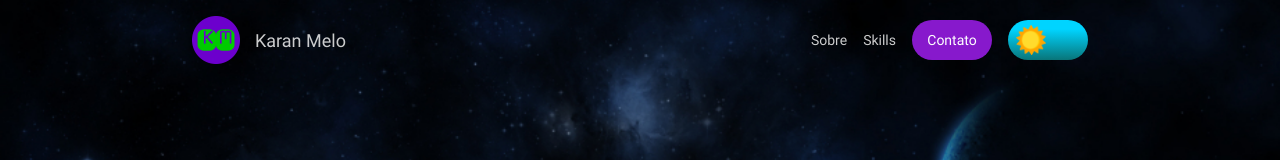
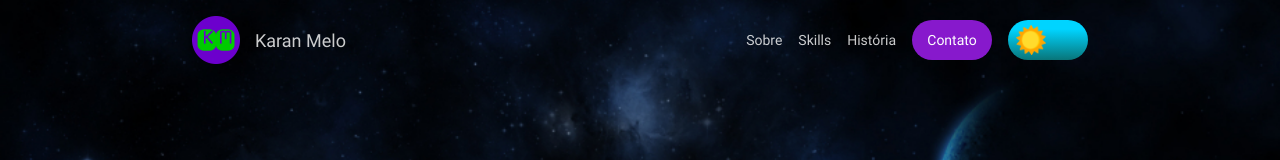
Before and after one commit to karanmelo/karanmelo-page, a React (Create React App) app: page / in a window 1280 px wide. Shown: the top 160 px of the page. Built offline with nearby package versions, Linux system fonts and the light colour scheme.

Commit message:
feat: add history to menu

```diff
--- a/src/components/layouts/Layout/Header/Menu/index.tsx
+++ b/src/components/layouts/Layout/Header/Menu/index.tsx
@@ -12,6 +12,9 @@ const Menu: React.FC = () => {
       <NavItem>
         <Item href="#skills">Skills</Item>
       </NavItem>
+      <NavItem>
+        <Item href="#history">História</Item>
+      </NavItem>
       <NavItemButton>
         <Item href="/contact">Contato</Item>
       </NavItemButton>
```
